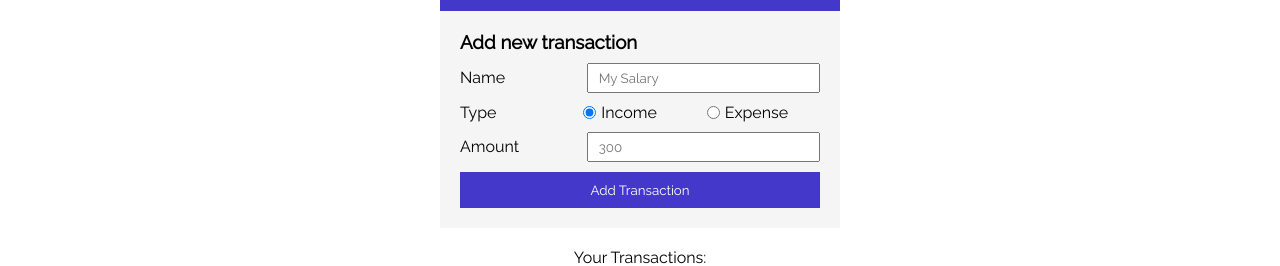
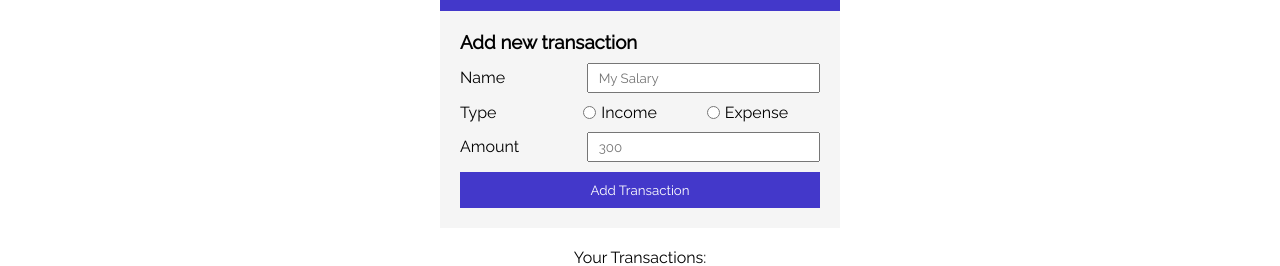
Before and after one commit to Tanjilhossaintamim/ExpenseTrakar_application_redux_lws, a React (Vite) app: page / in a window 1280 px wide. Shown: the part 267-533 px from the top of the page. Built offline with nearby package versions, Linux system fonts and the light colour scheme.

Commit message:
compleate add transiction funtionality

```diff
--- a/src/components/form/Form.jsx
+++ b/src/components/form/Form.jsx
@@ -1,25 +1,58 @@
+import { useState } from "react";
+import { useDispatch, useSelector } from "react-redux";
+import { postTransaction } from "../../redux/features/transictions/transactionSlice";
+
 const Form = () => {
+  const { isLoading, isError } = useSelector((state) => state.transaction);
+  const [name, setName] = useState("");
+  const [type, setType] = useState("");
+  const [amount, setAmount] = useState("");
+  const dispatch = useDispatch();
+
+  const handelCreate = (e) => {
+    e.preventDefault();
+    dispatch(postTransaction({ name, type, amount: Number(amount) }));
+    if (!isLoading && !isError) {
+      setAmount("");
+      setName("");
+      setType("");
+    }
+  };
   return (
     <div className="form">
       <h3>Add new transaction</h3>
-
+      <form onSubmit={handelCreate}>
         <div className="form-group">
           <label htmlFor="transaction_name">Name</label>
-        <input type="text" name="transaction_name" placeholder="My Salary" />
+          <input
+            type="text"
+            name="name"
+            placeholder="My Salary"
+            onChange={(e) => setName(e.target.value)}
+            required
+          />
         </div>
 
         <div className="form-group radio">
           <label htmlFor="transaction_type">Type</label>
           <div className="radio_group">
-          <input type="radio" value="income" name="transaction_type" checked />
+            <input
+              type="radio"
+              value={type}
+              onChange={() => setType("income")}
+              name="transaction_type"
+              checked={type == "income"}
+              required
+            />
             <label htmlFor="transaction_type">Income</label>
           </div>
           <div className="radio_group">
             <input
               type="radio"
-            value="expense"
               name="transaction_type"
               placeholder="Expense"
+              checked={type == "expense"}
+              onChange={() => setType("expense")}
             />
             <label htmlFor="transaction_type">Expense</label>
           </div>
@@ -27,10 +60,21 @@ const Form = () => {
 
         <div className="form-group">
           <label htmlFor="transaction_amount">Amount</label>
-        <input type="number" placeholder="300" name="transaction_amount" />
+          <input
+            type="number"
+            placeholder="300"
+            name="transaction_amount"
+            value={amount}
+            onChange={(e) => setAmount(e.target.value)}
+            required
+          />
         </div>
 
-      <button className="btn">Add Transaction</button>
+        <button className="btn" disabled={isLoading}>
+          Add Transaction
+        </button>
+      </form>
+      {!isLoading && isError && <p className="error">An error occoured !</p>}
 
       <button className="btn cancel_edit">Cancel Edit</button>
     </div>
```
Also changed, not shown: 1 other file (tests, documents, lock files or other folders). Lines whose indentation alone changed are shown as unchanged.
